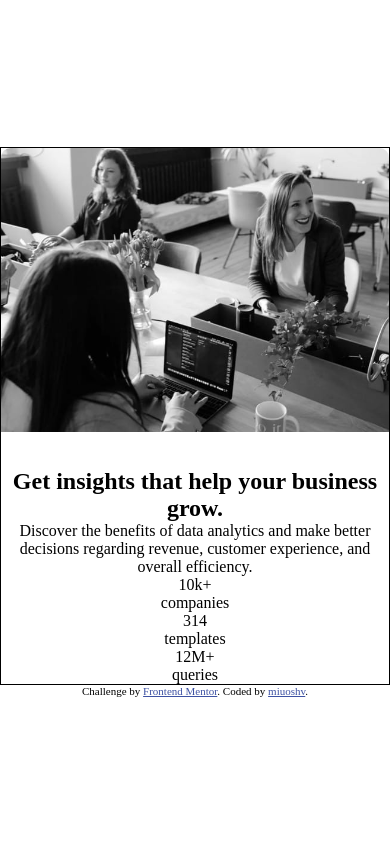
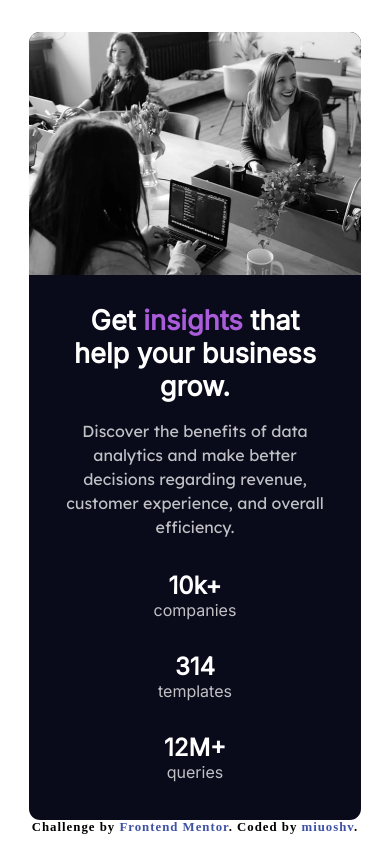
Before and after one commit to miuoshv/Stats-preview-card-component-challenge, a plain HTML site: page index.html in a window 390 px wide. Before the commit the page ends 844 px from the top, so only its background shows below. Drawn offline with Linux system fonts and the light colour scheme.

Commit message:
mobile test

```diff
--- a/app2.css
+++ b/app2.css
@@ -13,35 +13,131 @@
 }
 
 body {
+  min-height: 100vh;
   display: flex;
-  justify-content: center;
-  align-items: center;
   flex-direction: column;
-  min-height: 100vh;
+  padding: 2rem 0;
 }
 
 main {
-  border: 1px black solid;
-  display: flex;
-  justify-content: space-between;
-  align-items: center;
-  flex-direction: column;
-  flex: 0 1 auto;
-  gap: 2rem;
+  margin: 0 auto;
+  width: 85%;
+  margin-top: auto;
+  margin-bottom: auto;
+  background-color: var(--very-dark-blue);
+  max-width: 600px;
+  border-radius: 0.7rem;
 }
 
-#text-box {
-  display: flex;
-  flex-direction: column;
-  align-items: center;
-  flex: 0 1 auto;
+#text-box,
+#informations,
+#mobile-image {
   text-align: center;
+  margin: 0 auto;
+  width: 80%;
 }
 
 #desktop-image {
   display: none;
 }
+
 #mobile-image {
-  max-width: 100%;
-  border-radius: 0.6rem 0.6rem 0 0;
+  min-width: 100%;
+  margin: 0 auto;
+  display: block;
+  padding-bottom: 1.8rem;
+  border-radius: 0.7rem;
 }
+
+/* #text-box {
+  padding-bottom: 1rem;
+} */
+
+h1 {
+  padding-bottom: 1rem;
+  color: white;
+  font-family: var(--Inter);
+  font-size: 1.7rem;
+}
+
+h1 span {
+  color: var(--soft-violet);
+}
+
+p {
+  padding-bottom: 2rem;
+  color: var(--slightly-transparent-white-main);
+  font-family: var(--Lexend-Deca);
+  line-height: 1.5rem;
+}
+
+#informations div {
+  padding-bottom: 2rem;
+  color: var(--slightly-transparent-white-main);
+  font-family: inter;
+}
+
+#informations div::first-line {
+  color: white;
+  font-family: var(--Inter);
+  font-weight: 700;
+  font-size: 1.5rem;
+}
+
+#informations div:last-of-type {
+  padding-bottom: 2.4rem;
+}
+
+.attribution {
+  font-weight: 700;
+  letter-spacing: 1px;
+  font-size: 0.8rem;
+}
+
+.attribution a {
+  text-decoration: none;
+}
+
+@media (min-width: 1000px) {
+  main {
+    display: flex;
+    max-width: 1100px;
+    flex-direction: row-reverse;
+  }
+
+  #mobile-image {
+    display: none;
+  }
+
+  #desktop-image {
+    display: block;
+    max-width: 50%;
+  }
+
+  #text-box {
+    margin: auto;
+    padding-left: 4rem;
+    padding-right: 5rem;
+    display: flex;
+    flex-direction: column;
+    justify-content: space-between;
+    text-align: start;
+  }
+
+  #informations {
+    width: 100%;
+    margin: 0;
+    display: flex;
+    justify-content: space-between;
+    text-align: start;
+  }
+
+  #informations div,
+  #informations div:last-of-type {
+    padding: 2rem 0 0 0;
+  }
+
+  .attribution {
+    font-size: 1rem;
+  }
+}
--- a/index.html
+++ b/index.html
@@ -26,10 +26,10 @@
 </head>
 <body>
   <main>
-    <div>
+
     <img src="./images/image-header-mobile.jpg" alt="Business meeting" id="mobile-image">
     <img src="./images/image-header-desktop.jpg" alt="Business meeting" id="desktop-image">
-    </div>
+
 
     <section id="text-box">
       <h1>Get <span>insights</span> that help your business grow.</h1>
```
Also changed, not shown: 1 other file.
